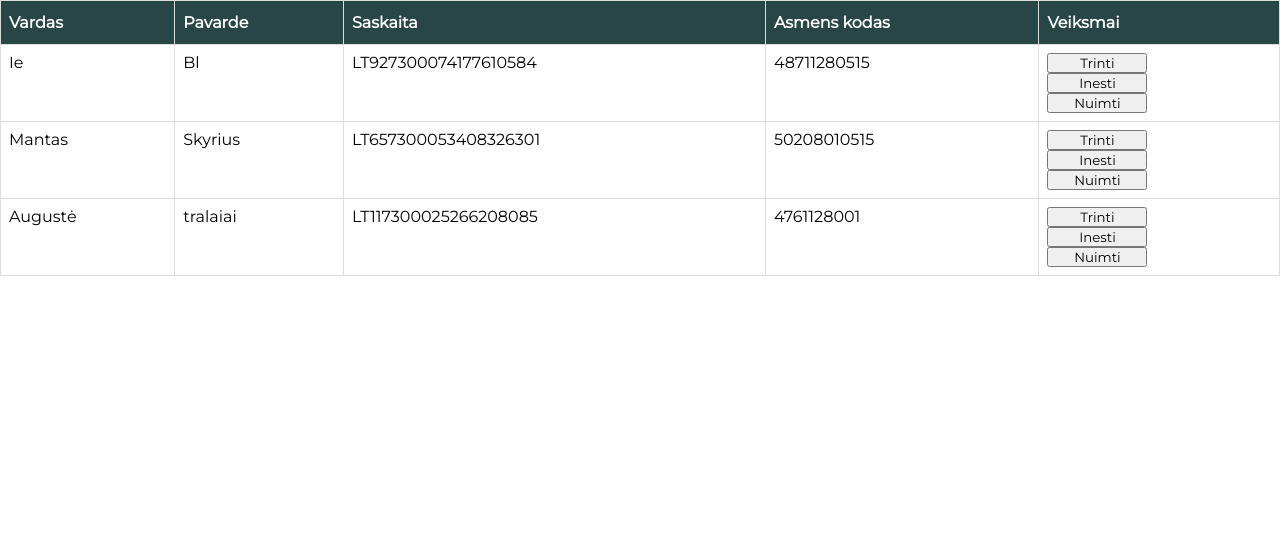
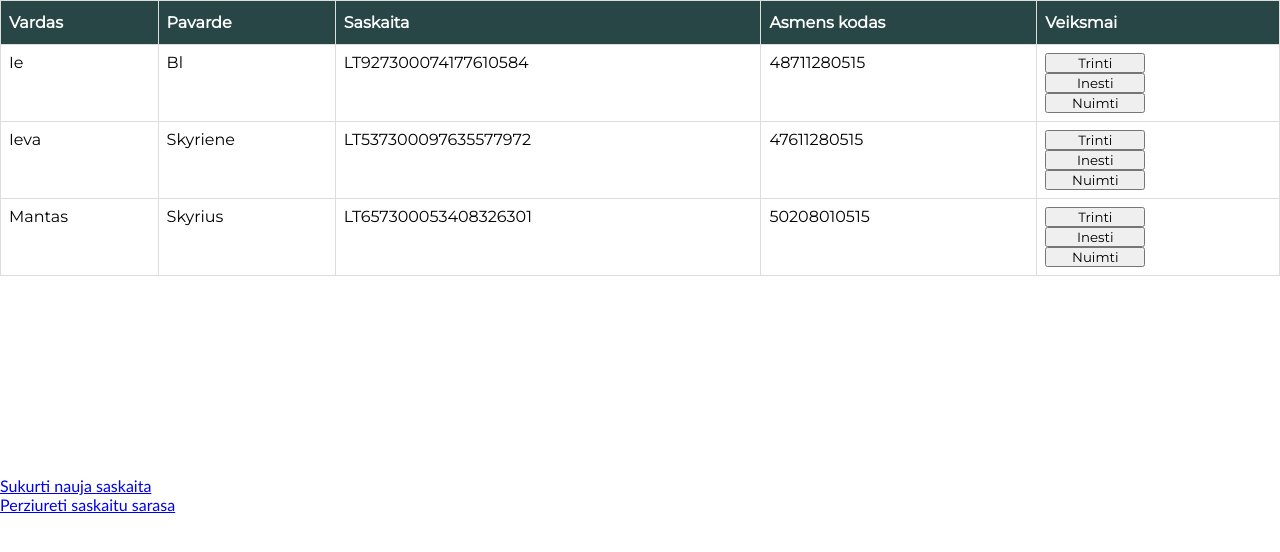
Before and after one commit to ievaskyriene/grazus, a PHP site: page /grazus/saskaitu_sarasas2.php in a window 1280 px wide. Shown: the top 552 px of the page. Run offline with PHP 8.4, Linux system fonts and the light colour scheme.

Commit message:
galutinis be logino

```diff
--- a/Uzdaviniai/bankas/data.json
+++ b/Uzdaviniai/bankas/data.json
@@ -1 +1 @@
-[{"name":"Ie","surname":"Bl","ID":"48711280515","IBAN":"LT927300074177610584","lesos":50},{"name":"Mantas","surname":"Skyrius","ID":"50208010515","IBAN":"LT657300053408326301","lesos":30},{"name":"August\u0117","surname":"tralaiai","ID":"4761128001","IBAN":"LT117300025266208085","lesos":80}]
+[{"name":"Ie","surname":"Bl","ID":"48711280515","IBAN":"LT927300074177610584","lesos":50},{"name":"Mantas","surname":"Skyrius","ID":"50208010515","IBAN":"LT657300053408326301","lesos":90},{"name":"Ieva","surname":"Skyriene","ID":"47611280515","IBAN":"LT537300097635577972","lesos":0}]
--- a/Uzdaviniai/bankas/saskaitu_sarasas2.php
+++ b/Uzdaviniai/bankas/saskaitu_sarasas2.php
@@ -108,6 +108,14 @@ button {
 <!-- </form>     -->
 </table>
 
+<div class="menu" style="padding-top:200px;">
+        <a href="./nauja_saskaita.php">Sukurti nauja saskaita</a><br>
+        <a href="./saskaitu_sarasas2.php">Perziureti saskaitu sarasa <i class="text-icon icon-external-link"></i></a><br>
+        <!-- <a href="./login.php?logout">Atsijungti <i class="icon-signout text-icon"></i> </a><br> -->
+    </div>
+    </body>
+</html>
+
 <?php
 
 if(array_key_exists('delete', $_POST)){
@@ -118,14 +126,15 @@ if(array_key_exists('delete', $_POST)){
             }else{
                 array_splice($data, $key, 1);
                 $_SESSION['note'] = 'Saskaita istrinta';
-             //header('Location: http://localhost:8080/grazus/Uzdaviniai/bankas/saskaitu_sarasas2.php'); // GET
-    //die();
+                file_put_contents(__DIR__ .'/data.json', json_encode($data));
+                header('Location: http://localhost:8080/grazus/Uzdaviniai/bankas/saskaitu_sarasas2.php'); // GET
+                die();
             }
         }
     }
 }
 
-file_put_contents(__DIR__ .'/data.json', json_encode($data));
+
 ?>
 <div style="color:red">
 <?php
```
Also changed, not shown: Uzdaviniai/bankas/inesti_lesas.php (+17 -0 lines), Uzdaviniai/bankas/nauja_saskaita.php (+4 -4 lines), Uzdaviniai/bankas/nuimti_lesas.php (+8 -0 lines).
